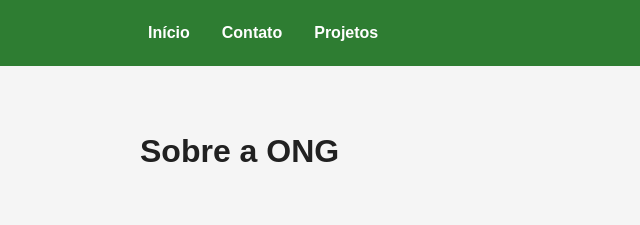
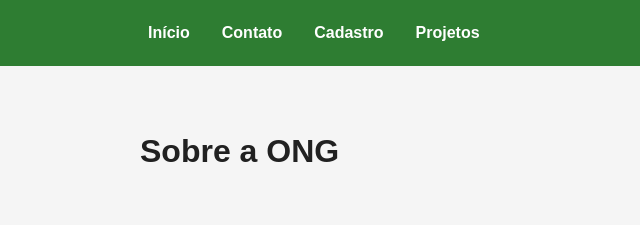
Before and after one commit to rhayanneapbento/ONG, a plain HTML site: page html/index.html in a window 1280 px wide. Shown: the top 225 px of the page, 0-640 px from the left. Drawn offline with Linux system fonts and the light colour scheme; some packages are replaced by stand-ins of ours; a script that the page names is missing.

Commit message:
feat: adiciona link de cadastro ao menu
feat: adiciona link de cadastro ao menu

```diff
--- a/html/index.html
+++ b/html/index.html
@@ -38,7 +38,9 @@
                 <li>
                     <a href="#contato">Contato</a>
                 </li>
-
+<li>
+    <a href="cadastro.html">Cadastro</a>
+</li>
                 <li class="dropdown">
 
                     <button
```
